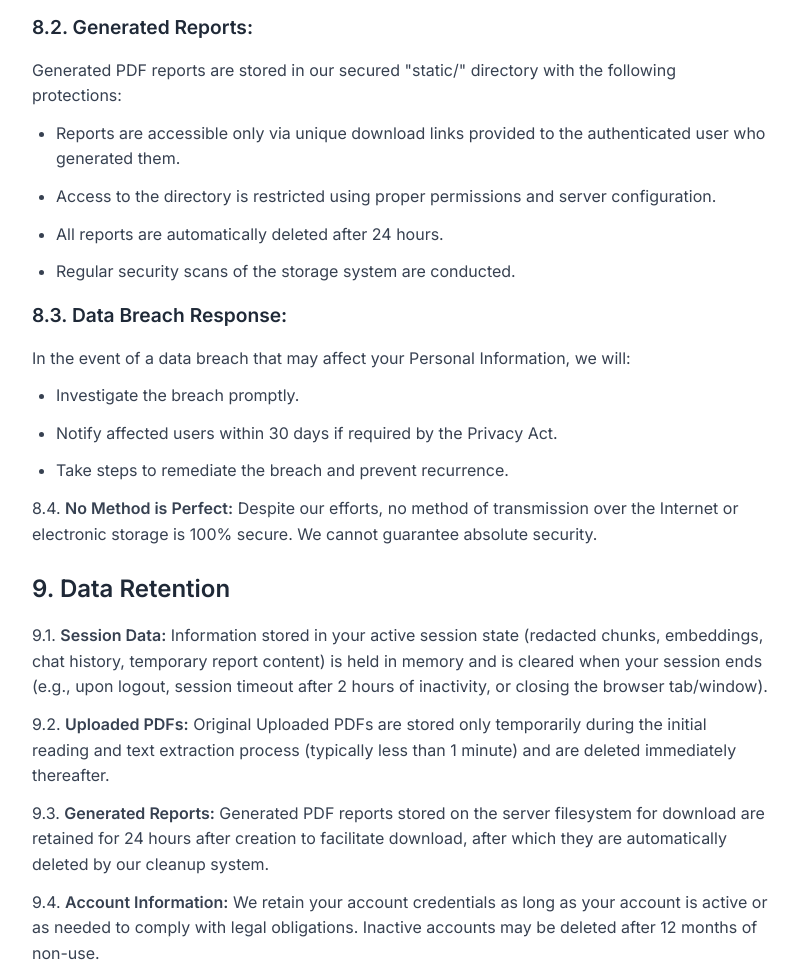
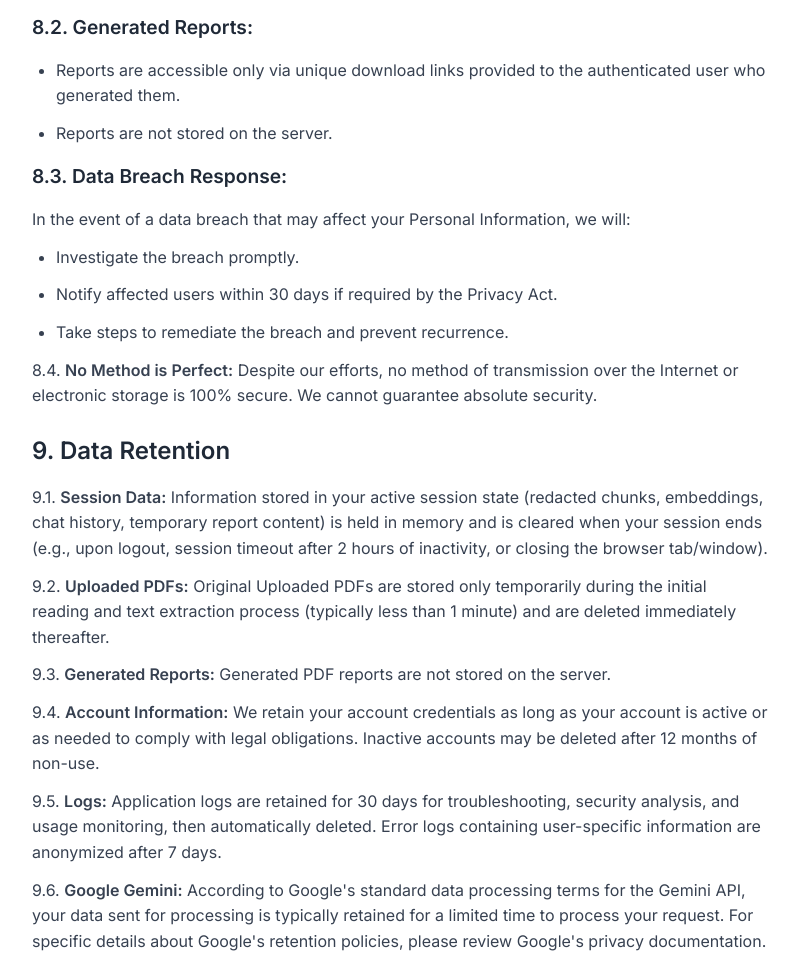
Before and after one commit to m-kortas/PropVistaApp, a plain HTML site: page privacy.html in a window 1280 px wide. Shown: the part 4748-5717 px from the top of the page, without its empty margins (240-1038 px from the left). Drawn offline with nearby package versions, Linux system fonts and the light colour scheme.

Commit message:
Update privacy.html

```diff
--- a/privacy.html
+++ b/privacy.html
@@ -26,7 +26,7 @@
         <p><strong>Effective Date:</strong> April 15, 2025</p>
         <p><strong>Last Updated:</strong> April 15, 2025</p>
 
-        <p><em>This policy explains how we collect and use your information. We collect account details, uploaded strata reports, and your queries. We attempt to redact personal information like names and emails before analysis, but this process isn't perfect. We send redacted text to Google Gemini (which operates servers outside Australia) for AI analysis. Generated reports are stored for 24 hours, then deleted. You have rights to access and correct your personal information.</em></p>
+        <p><em>This policy explains how we collect and use your information. We collect account details, uploaded strata reports, and your queries. We attempt to redact personal information like names and emails before analysis, but this process isn't perfect. We send redacted text to Google Gemini (which operates servers outside Australia) for AI analysis. Generated reports are not stored. You have rights to access and correct your personal information.</em></p>
 
         <h2>1. Introduction</h2>
         <p>1.1. PropVista Pty Ltd ("we", "us", "our") is committed to protecting your privacy. This Privacy Policy explains how we collect, use, disclose, store, and protect your Personal Information when you use our web application (PropVista.au) (the "Service").</p>
@@ -126,12 +126,9 @@
             <li>Using temporary file handling for uploaded PDFs, deleting them after initial processing.</li>
         </ul>
         <h3>8.2. Generated Reports:</h3>
-        <p>Generated PDF reports are stored in our secured "static/" directory with the following protections:</p>
         <ul>
             <li>Reports are accessible only via unique download links provided to the authenticated user who generated them.</li>
-            <li>Access to the directory is restricted using proper permissions and server configuration.</li>
-            <li>All reports are automatically deleted after 24 hours.</li>
-            <li>Regular security scans of the storage system are conducted.</li>
+            <li>Reports are not stored on the server.</li>
         </ul>
          <h3>8.3. Data Breach Response:</h3>
          <p>In the event of a data breach that may affect your Personal Information, we will:</p>
@@ -145,7 +142,7 @@
         <h2>9. Data Retention</h2>
         <p>9.1. <strong>Session Data:</strong> Information stored in your active session state (redacted chunks, embeddings, chat history, temporary report content) is held in memory and is cleared when your session ends (e.g., upon logout, session timeout after 2 hours of inactivity, or closing the browser tab/window).</p>
         <p>9.2. <strong>Uploaded PDFs:</strong> Original Uploaded PDFs are stored only temporarily during the initial reading and text extraction process (typically less than 1 minute) and are deleted immediately thereafter.</p>
-        <p>9.3. <strong>Generated Reports:</strong> Generated PDF reports stored on the server filesystem for download are retained for 24 hours after creation to facilitate download, after which they are automatically deleted by our cleanup system.</p>
+        <p>9.3. <strong>Generated Reports:</strong> Generated PDF reports are not stored on the server.</p>
         <p>9.4. <strong>Account Information:</strong> We retain your account credentials as long as your account is active or as needed to comply with legal obligations. Inactive accounts may be deleted after 12 months of non-use.</p>
         <p>9.5. <strong>Logs:</strong> Application logs are retained for 30 days for troubleshooting, security analysis, and usage monitoring, then automatically deleted. Error logs containing user-specific information are anonymized after 7 days.</p>
         <p>9.6. <strong>Google Gemini:</strong> According to Google's standard data processing terms for the Gemini API, your data sent for processing is typically retained for a limited time to process your request. For specific details about Google's retention policies, please review Google's privacy documentation.</p>
```
